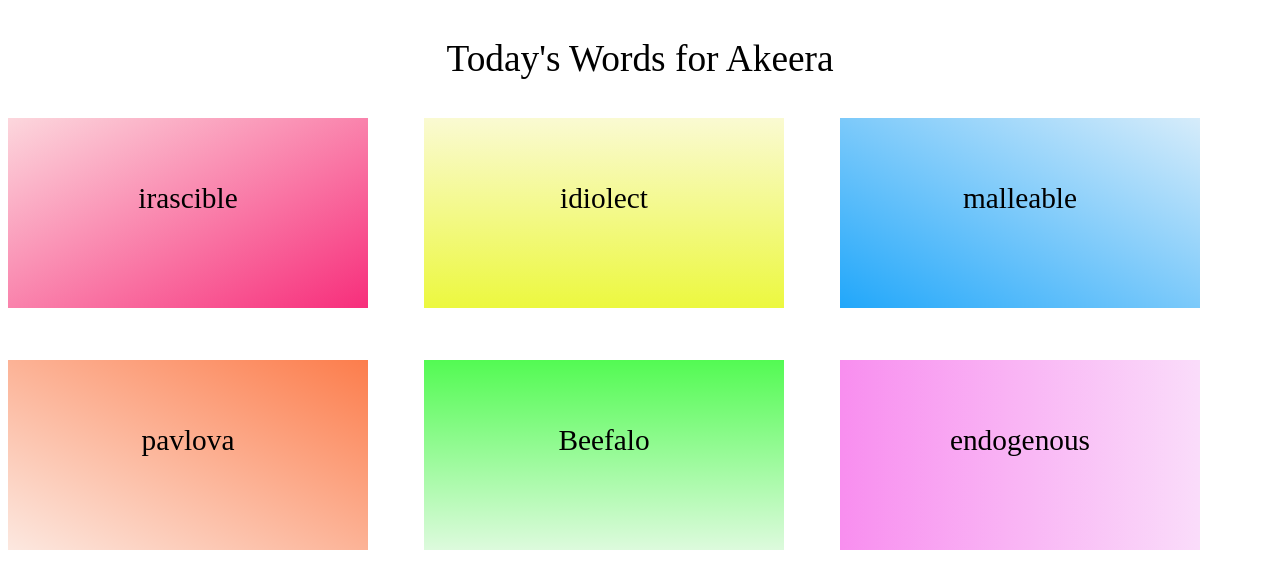
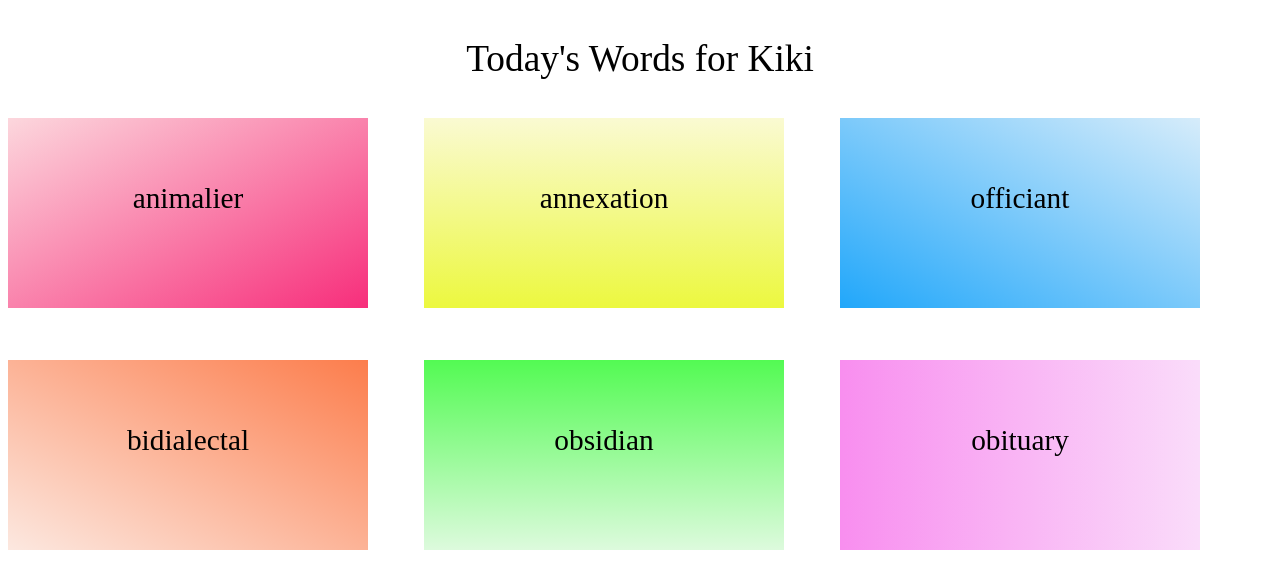
Before and after one commit to SprinkleKitty/SchoolAtHome, a plain HTML site: page TodaysWordsA.html in a window 1280 px wide. Drawn offline with Linux system fonts and the light colour scheme.

Commit message:
New words - 2

```diff
--- a/TodaysWordsA.html
+++ b/TodaysWordsA.html
@@ -93,8 +93,8 @@ body {
 
 <script>
     function loadWords() {
-      var wordList = ['irascible','idiolect','malleable','pavlova','Beefalo','endogenous'];
-      var meaningsList = ['gets angry easily; short-tempered','speech habits of that person','(metal) can change its shape without breaking','its a dessert which has whipped cream and fruit on top','a cross between cattle and buffalo','growing or starting from inside of'];
+      var wordList = ['animalier','annexation','officiant','bidialectal','obsidian','obituary'];
+      var meaningsList = ['a sculptor of animal figures','adding (a thing) to something larger','being a priest / minister / referee / umpire at an event','good at two dialects of the same language','a volcanic glass similar to granite','news / notice related to death of a person'];
       var i;
       for (i = 1; i < 7; i++) {
         document.getElementById("word" + i).innerText = wordList[i-1];
@@ -104,7 +104,7 @@ body {
 </script>
 </head>
 <body onload="loadWords()">
-<p style="text-align: center; font-family: Kristen ITC;">Today's Words for Akeera</p>
+<p style="text-align: center; font-family: Kristen ITC;">Today's Words for Kiki</p>
 <div class="flip-card">
   <div class="flip-card-inner">
     <div id="grad1" class="flip-card-front">
```
Also changed, not shown: TodaysWordsS.html (+2 -2 lines).
